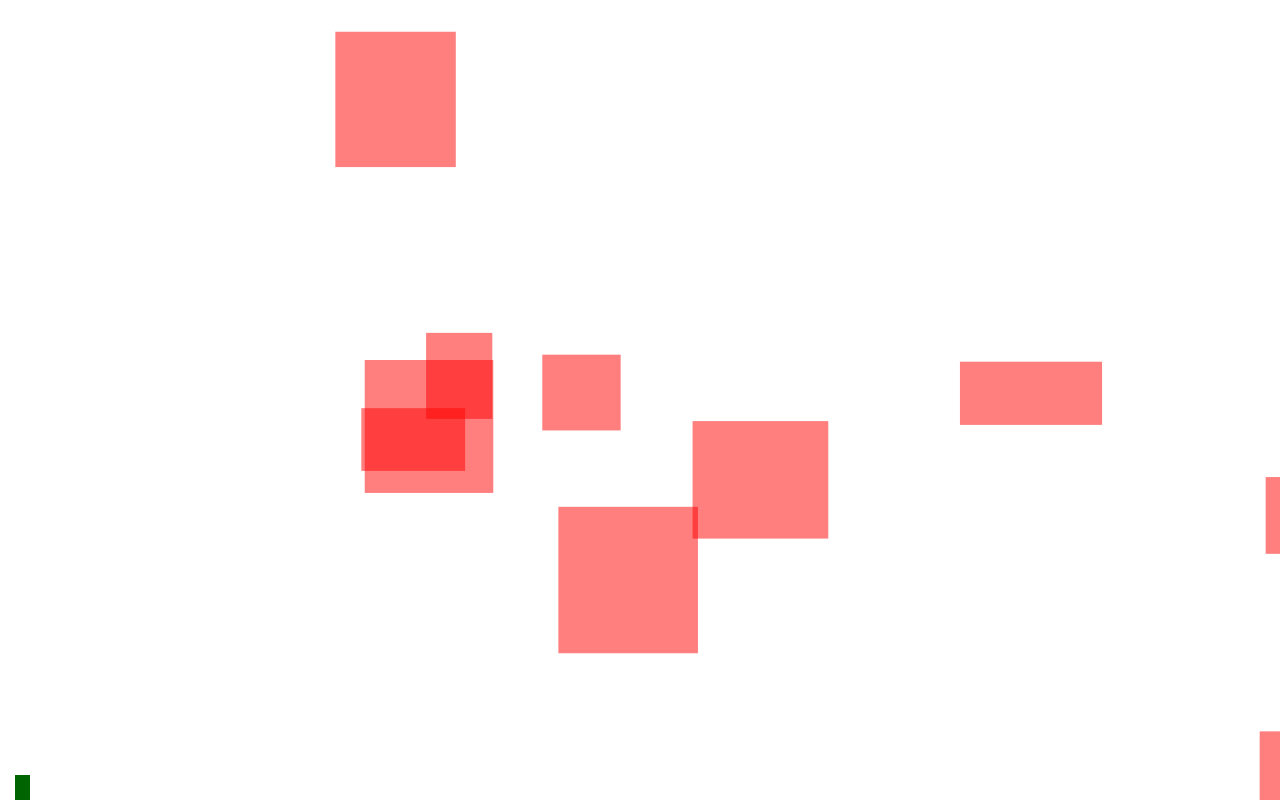
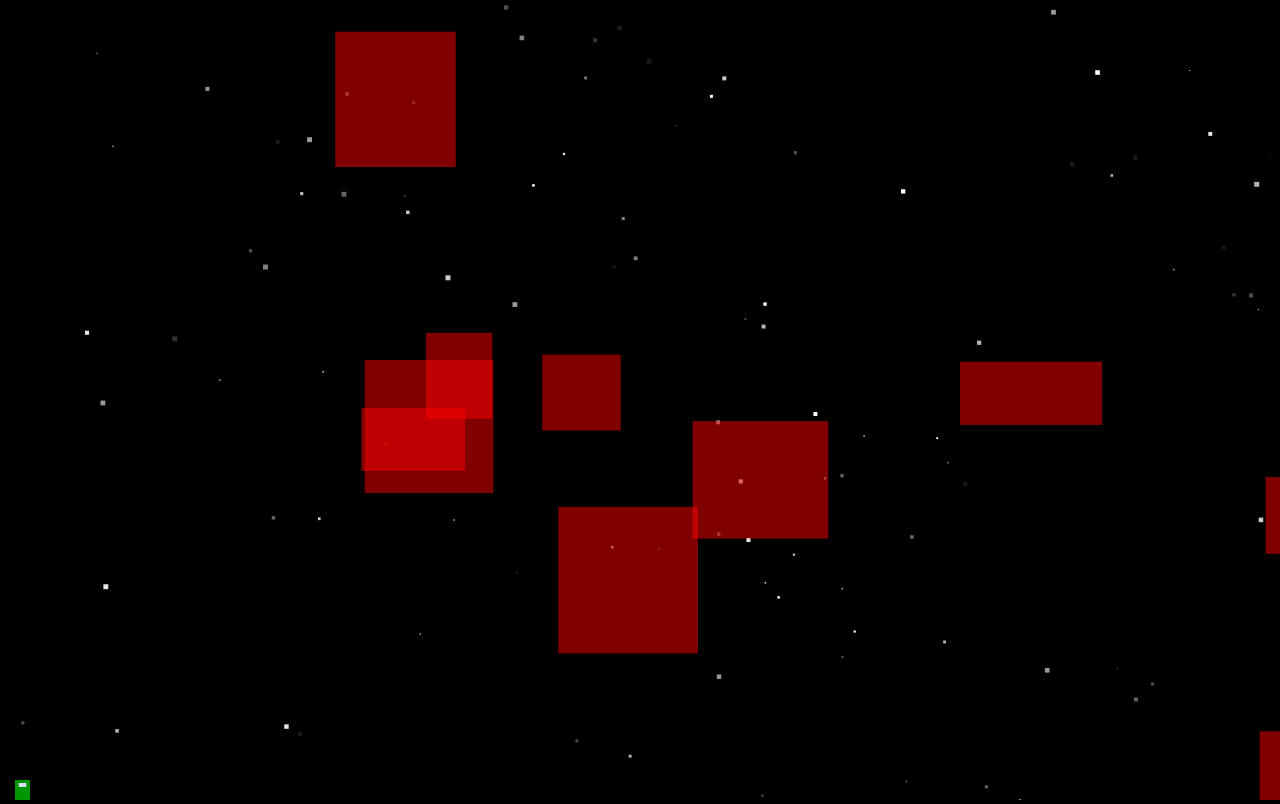
Before and after one commit to kjleitz/pretty-fly, a website built with webpack: page index.html in a window 1280 px wide. Built offline with nearby package versions, Linux system fonts and the light colour scheme.

Commit message:
terminal velocity, better control mechanics, visual stuff

```diff
--- a/index.html
+++ b/index.html
@@ -13,6 +13,7 @@
 
     body, body * {
       box-sizing: border-box;
+      background-color: black;
       /* cursor: none; */
     }
   </style>
--- a/src/Mass.ts
+++ b/src/Mass.ts
@@ -1,5 +1,5 @@
-import { GRAVITY_X, GRAVITY_Y, FRICTION } from "./universe";
-import { dampen } from "./utilities";
+import { GRAVITY_X, GRAVITY_Y, FRICTION, NORMAL_DRAG } from "./universe";
+import { dampen, bound } from "./utilities";
 
 const updateDimension = (
   position: number,
@@ -37,6 +37,11 @@ export default class Mass {
     Object.assign(this, options);
   }
 
+  get dragCoefficient(): number {
+    const surfaceArea = (2 * this.width) + (2 * this.height);
+    return (surfaceArea / this.mass) / NORMAL_DRAG;
+  }
+
   get ax(): number { return GRAVITY_X; }
   get ay(): number { return GRAVITY_Y; }
 
@@ -45,16 +50,20 @@ export default class Mass {
   get isAgainstLeftWall(): boolean { return this.x === 0; }
   get isAgainstRightWall(): boolean { return this.x === window.innerWidth - this.width; }
 
+  get terminalVelocity(): number {
+    return 20; // TODO: should be based on drag
+  }
+
   update(): void {
     const newXDimension = updateDimension(this.x, this.dx, this.ax, this.width, window.innerWidth - this.width);
     const xFriction = this.isAgainstTopWall || this.isAgainstBottomWall ? FRICTION : 0;
     this.x = newXDimension.position;
-    this.dx = dampen(newXDimension.velocity, xFriction);
+    this.dx = bound(dampen(newXDimension.velocity, xFriction), -1 * this.terminalVelocity, this.terminalVelocity);
 
     const newYDimension = updateDimension(this.y, this.dy, this.ay, this.height, window.innerHeight - this.height);
     const yFriction = this.isAgainstLeftWall || this.isAgainstRightWall ? FRICTION : 0;
     this.y = newYDimension.position;
-    this.dy = dampen(newYDimension.velocity, yFriction);
+    this.dy = bound(dampen(newYDimension.velocity, yFriction), -1 * this.terminalVelocity, this.terminalVelocity);
   }
 
   isHitting(mass: Mass): boolean {
--- a/src/Player.ts
+++ b/src/Player.ts
@@ -1,9 +1,10 @@
 import Mass from "./Mass";
 import mouse from "./mouse";
+import { between } from "./utilities";
 
 export default class Player extends Mass {
   public width = 15;
-  public height = 25;
+  public height = 20;
   public jetpackForceX = 0.4; // (kg * px) / fr^2
   public jetpackForceY = 1.3; // (kg * px) / fr^2
 
@@ -15,7 +16,9 @@ export default class Player extends Mass {
     if (!this.burning) return 0;
 
     const mouseDistance = mouse.latest.x - this.x;
-    if (mouseDistance === 0) return 0;
+    const leftMargin = -1 * this.width;
+    const rightMargin = 2 * this.width;
+    if (between(mouseDistance, leftMargin, rightMargin)) return 0;
 
     const jetpackAcceleration = this.jetpackForceX / this.mass;
     return mouseDistance > 0 ? jetpackAcceleration : -1 * jetpackAcceleration;
@@ -25,7 +28,9 @@ export default class Player extends Mass {
     if (!this.burning) return 0;
 
     const mouseDistance = mouse.latest.y - this.y;
-    if (mouseDistance >= 0) return 0;
+    const topMargin = 0;
+    const bottomMargin = this.height;
+    if (mouseDistance >= 0 || between(mouseDistance, topMargin, bottomMargin)) return 0;
 
     const jetpackAcceleration = this.jetpackForceY / this.mass;
     return -1 * jetpackAcceleration;
--- a/src/index.ts
+++ b/src/index.ts
@@ -18,10 +18,26 @@ const masses = range(10).map(() => {
   });
 });
 
+const stars = range(100).map(() => {
+  const size = rand(1, 5);
+  return [
+    rand(0, window.innerWidth),
+    rand(0, window.innerHeight),
+    size,
+    size,
+  ] as const;
+});
+
 gameLoop(ctx, () => {
+  stars.forEach((rectOptions, index) => {
+    const opacity = ((index % 10) + 1) / 10;
+    ctx.fillStyle = `rgba(255, 255, 255, ${opacity})`;
+    ctx.fillRect(...rectOptions);
+  });
+
   masses.forEach((mass) => {
     if (player.isHitting(mass)) {
-      ctx.fillStyle = 'rgba(255, 255, 0, 0.5)';
+      ctx.fillStyle = 'rgba(255, 0, 0, 0.2)';
     } else {
       ctx.fillStyle = 'rgba(255, 0, 0, 0.5)';
     }
@@ -29,13 +45,24 @@ gameLoop(ctx, () => {
     ctx.fillRect(mass.x, mass.y, mass.width, mass.height);
   });
 
-  ctx.fillStyle = 'rgba(0, 100, 0, 1)';
+  ctx.fillStyle = 'rgba(0, 150, 0, 1)';
   ctx.fillRect(player.x, player.y, player.width, player.height);
+
+  const facemaskColor = 'rgba(220, 220, 255, 1)';
+  const facemaskWidth = player.width / 2;
+  const facemaskHeight = player.height / 5;
+  const facemaskOffsetY = 3;
+  ctx.fillStyle = facemaskColor;
+  switch (player.burnerXSide) {
+    case 'left': ctx.fillRect(player.x + (player.width - facemaskWidth), player.y + facemaskOffsetY, facemaskWidth, facemaskHeight); break;
+    case 'right': ctx.fillRect(player.x, player.y + facemaskOffsetY, facemaskWidth, facemaskHeight); break;
+    default: ctx.fillRect(player.x + ((player.width - facemaskWidth) / 2), player.y + facemaskOffsetY, facemaskWidth, facemaskHeight); break;
+  }
 
   const burnerColor = `rgba(255, 100, 0, ${rand(0.5, 0.75)})`;
   const burnerLengthX = rand(0.25, 0.4) * player.width;
   const burnerLengthY = rand(0.4, 0.6) * player.height;
-  const burnerAcross = (width: number): number => 0.8 * width;
+  const burnerAcross = (width: number): number => 0.6 * width;
   const burnerAcrossOffset = (width: number): number => (width - burnerAcross(width)) / 2;
 
   ctx.fillStyle = burnerColor;
--- a/src/universe.ts
+++ b/src/universe.ts
@@ -1,11 +1,5 @@
-const GRAVITY_X = 0; // px/fr^2
-const GRAVITY_Y = 1; // px/fr^2
-const AIR_RESISTANCE = 0.25; // TODO
-const FRICTION = 0.25; // TODO: this should be dependent on mass
-
-export {
-  GRAVITY_X,
-  GRAVITY_Y,
-  AIR_RESISTANCE,
-  FRICTION,
-};
+export const GRAVITY_X = 0; // px/fr^2
+export const GRAVITY_Y = 1; // px/fr^2
+export const AIR_RESISTANCE = 0.25; // TODO
+export const FRICTION = 0.25; // TODO: this should be dependent on mass
+export const NORMAL_DRAG = 100; // surface area in pixels, per kilogram
--- a/src/utilities/index.ts
+++ b/src/utilities/index.ts
@@ -1,6 +1,7 @@
 export const rand = (min: number, max: number): number => {
-  const diff = max - min;
-  return min + Math.random() * diff;
+  const [realMin, realMax] = min < max ? [min, max] : [max, min];
+  const diff = realMax - realMin;
+  return realMin + (Math.random() * diff);
 };
 
 export const range = (min: number, max?: number): number[] => {
@@ -8,10 +9,9 @@ export const range = (min: number, max?: number): number[] => {
     max = min; // eslint-disable-line no-param-reassign
     min = 0; // eslint-disable-line no-param-reassign
   }
-  const diff = max - min;
-  const realMin = Math.min(max, min);
-  const realMax = Math.max(max, min);
-  const baseArray = [...Array(Math.abs(diff)).keys()].map(n => n + realMin);
+  const [realMin, realMax] = min < max ? [min, max] : [max, min];
+  const diff = realMax - realMin;
+  const baseArray = [...Array(diff).keys()].map(n => n + realMin);
   return max >= min ? baseArray : [realMax, ...baseArray.slice(1).reverse()];
 };
 
@@ -29,3 +29,15 @@ export const dampen = (num: number, by: number, center = 0): number => {
   const newNum = num + by;
   return newNum > center ? center : newNum;
 };
+
+export const bound = (num: number, min: number, max: number): number => {
+  const [realMin, realMax] = min < max ? [min, max] : [max, min];
+  if (num < realMin) return realMin;
+  if (num > realMax) return realMax;
+  return num;
+};
+
+export const between = (num: number, min: number, max: number, inclusive = true): boolean => {
+  const [realMin, realMax] = min < max ? [min, max] : [max, min];
+  return inclusive ? (num >= realMin && num <= realMax) : (num > realMin && num < realMax);
+};
```
Also changed, not shown: src/index.template.html (+1 -0 lines).
